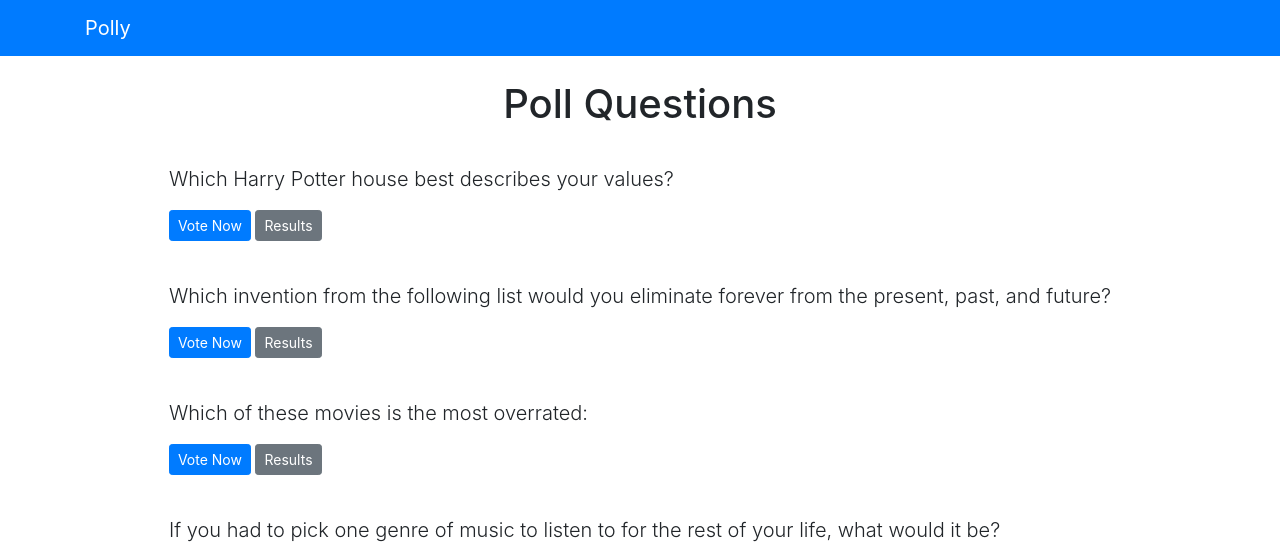
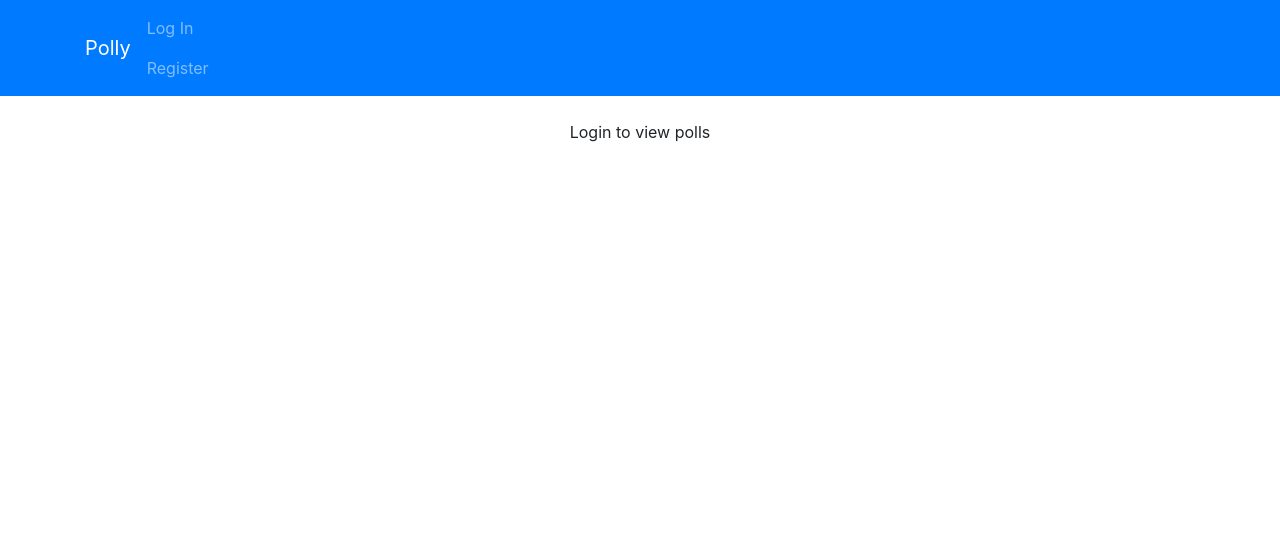
Before and after one commit to shreeup/CS50W, a Django app: page / in a window 1280 px wide. Shown: the top 551 px of the page. Run offline with Django 4.2, Linux system fonts and the light colour scheme; data comes from the database, SQL or seed files in the repository; some libraries are stand-ins or nearby versions.

Commit message:
added auth functionality

```diff
--- a/polls/admin.py
+++ b/polls/admin.py
@@ -2,7 +2,7 @@ from django.contrib import admin
 
 # Register your models here.
 
-from .models import Question, Choice
+from .models import Question, Choice, User
 
 admin.site.site_header = "Polly Admin"
 admin.site.site_title = "Polly Admin Area"
@@ -19,5 +19,5 @@ class QuestionAdmin(admin.ModelAdmin):
         'fields': ['pub_date'], 'classes': ['collapse']}), ]
     inlines = [ChoiceInLine]
 
-
+admin.site.register(User)
 admin.site.register(Question, QuestionAdmin)
--- a/polls/models.py
+++ b/polls/models.py
@@ -1,6 +1,10 @@
 from django.db import models
+from django.contrib.auth.models import AbstractUser
+# Create your models here.
 
-# Create your models here.
+class User(AbstractUser):
+    pass
+
 
 class Question(models.Model):
 	question_text = models.CharField(max_length = 200)
--- a/polls/templates/polls/index.html
+++ b/polls/templates/polls/index.html
@@ -1,5 +1,6 @@
 {% extends 'polls/base.html' %}
 {% block content %}
+{% if user.is_authenticated %}
 <h1 class ="text-center mb-3">Poll Questions</h1>
 {% if latest_question_list %}
 {% for question in latest_question_list %}
@@ -17,4 +18,7 @@
 <p>No polls available</p>
 
 {% endif %}
+{% else %}
+<p>Login to view polls</p>
+{% endif %}
 {% endblock %}
--- a/polls/templates/polls/partials/_navbar.html
+++ b/polls/templates/polls/partials/_navbar.html
@@ -1,5 +1,26 @@
 <nav class ="navbar navbar-dark bg-primary mb-4">
 	<div class ="container">
 		<a class ="navbar-brand" href ="/">Polly</a>
+
+		<ul class="navbar-nav mr-auto">
+			{% if user.is_authenticated %}
+				<li class="nav-item">
+					<a class="nav-link" href="{% url 'polls:index' %}"><strong>{{ user.username }}</strong></a>
+				</li>
+			{% endif %}
+			{% if user.is_authenticated %}
+                    <li class="nav-item">
+                        <a class="nav-link" href="{% url 'polls:logout' %}">Log Out</a>
+                    </li>
+			{% else %}
+				<li class="nav-item">
+					<a class="nav-link" href="{% url 'polls:login' %}">Log In</a>
+				</li>
+				<li class="nav-item">
+					<a class="nav-link" href="{% url 'polls:register' %}">Register</a>
+				</li>
+			{% endif %}
+		</ul>
 	</div>
+
 </nav>
--- a/polls/urls.py
+++ b/polls/urls.py
@@ -7,4 +7,7 @@ urlpatterns = [
 	path('<int:question_id>/', views.detail, name ='detail'),
 	path('<int:question_id>/results/', views.results, name ='results'),
 	path('<int:question_id>/vote/', views.vote, name ='vote'),
+    path("login", views.login_view, name="login"),
+    path("logout", views.logout_view, name="logout"),
+    path("register", views.register, name="register"),
 ]
--- a/polls/views.py
+++ b/polls/views.py
@@ -6,16 +6,72 @@ from django.http import HttpResponse, HttpResponseRedirect
 from django.shortcuts import get_object_or_404, render
 from django.urls import reverse
 
-from .models import Question, Choice
+from .models import Question, Choice, User
 import pdb
-
+from django.contrib.auth import authenticate, login, logout
+from django.db import IntegrityError
+from django.core.paginator import Paginator
 # Get questions and display them
 
 
+def login_view(request):
+    if request.method == "POST":
+
+        # Attempt to sign user in
+        username = request.POST["username"]
+        password = request.POST["password"]
+        user = authenticate(request, username=username, password=password)
+
+        # Check if authentication successful
+        if user is not None:
+            login(request, user)
+            return HttpResponseRedirect(reverse("polls:index"))
+        else:
+            return render(request, "polls/login.html", {
+                "message": "Invalid username and/or password."
+            })
+    else:
+        return render(request, "polls/login.html")
+
+
+def logout_view(request):
+    logout(request)
+    return HttpResponseRedirect(reverse("polls:index"))
+
+
+def register(request):
+    if request.method == "POST":
+        username = request.POST["username"]
+        email = request.POST["email"]
+
+        # Ensure password matches confirmation
+        password = request.POST["password"]
+        confirmation = request.POST["confirmation"]
+        if password != confirmation:
+            return render(request, "polls/register.html", {
+                "message": "Passwords must match."
+            })
+
+        # Attempt to create new user
+        try:
+            user = User.objects.create_user(username, email, password)
+            user.save()
+        except IntegrityError:
+            return render(request, "polls/register.html", {
+                "message": "Username already taken."
+            })
+        login(request, user)
+        return HttpResponseRedirect(reverse("polls:index"))
+    else:
+        return render(request, "polls/register.html")
+
+
+
 def index(request):
-	latest_question_list = Question.objects.order_by('-pub_date')[:5]
+	latest_question_list = Question.objects.order_by('-pub_date')
+    #paginator = Paginator(latest_question_list, 5)
 	context = {'latest_question_list': latest_question_list}
-	return render(request, 'polls/index.html', context)
+	return render(request, 'polls/index.html',context)
 
 # Show specific question and choices
 
--- a/polly/settings.py
+++ b/polly/settings.py
@@ -81,6 +81,7 @@ DATABASES = {
     }
 }
 
+AUTH_USER_MODEL = "polls.User"
 
 # Password validation
 # https://docs.djangoproject.com/en/4.1/ref/settings/#auth-password-validators
```
Also changed, not shown: polls/templates/polls/login.html (added, +24 -0 lines), polls/templates/polls/register.html (added, +30 -0 lines), db.sqlite3, polls/migrations/0001_initial.py.
